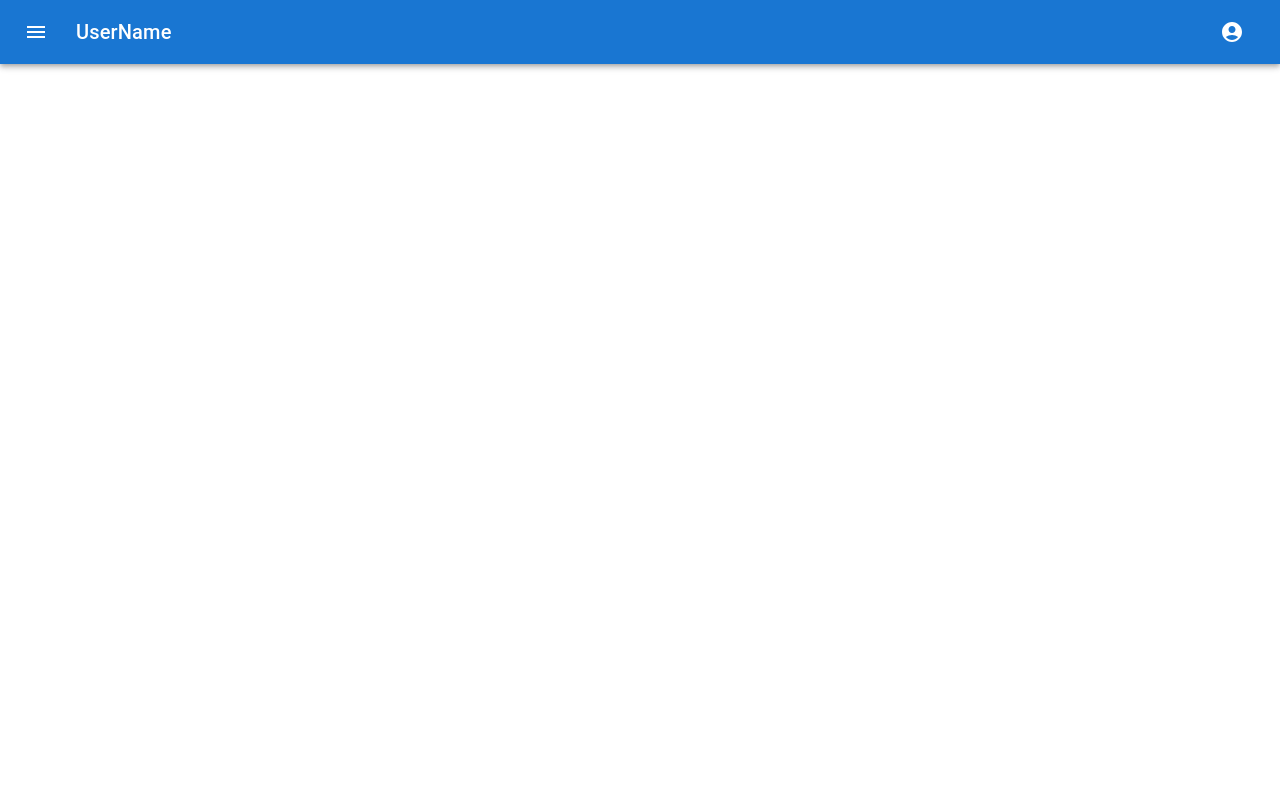
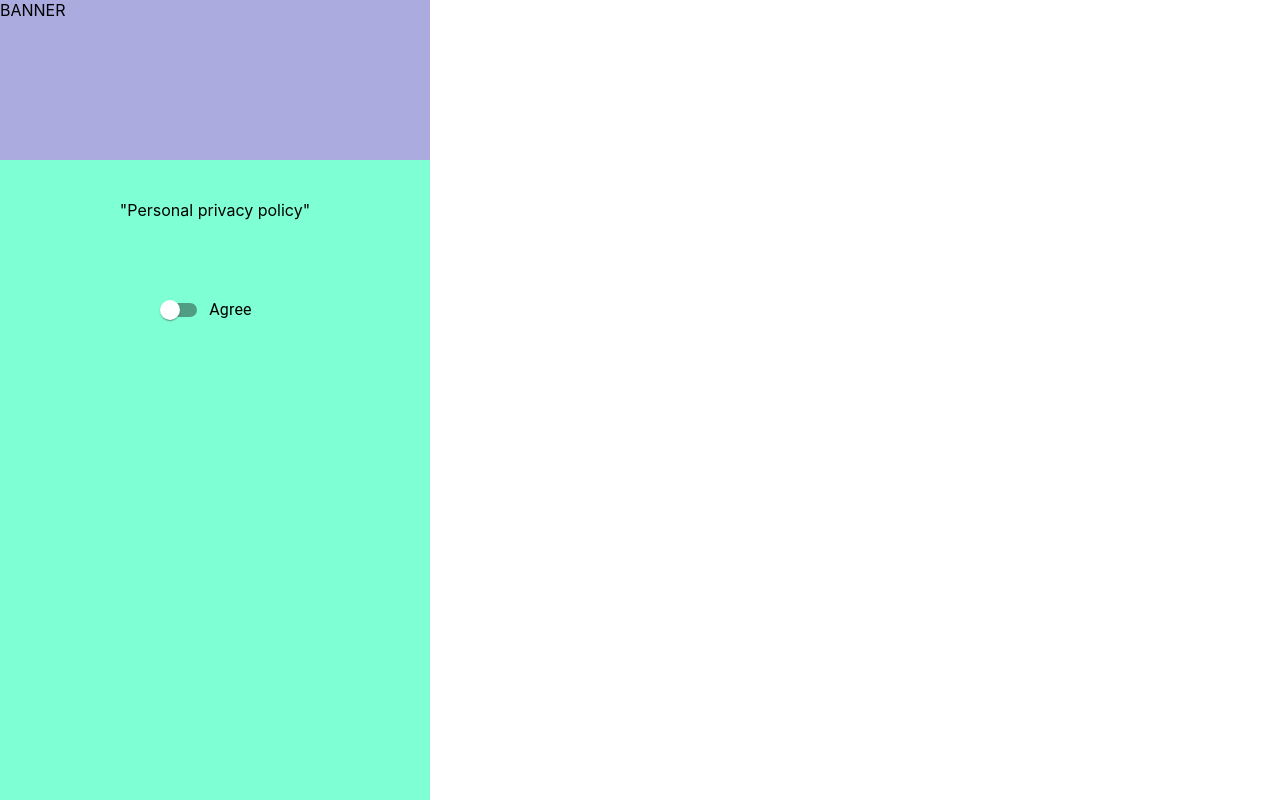
Before and after one commit to MansonHui/project0, a React (Create React App) app in the folder frontend/: page /Login in a window 1280 px wide. Before the commit this address had no page. Built offline with nearby package versions, Linux system fonts and the light colour scheme; no server answers.

Commit message:
login page join togrther

```diff
--- a/frontend/src/App.tsx
+++ b/frontend/src/App.tsx
@@ -1,13 +1,12 @@
 import React from 'react';
 import logo from './logo.svg';
 import './App.css';
+import Login from './pages/login/Login';
 
 function App() {
   return (
     <div className="App">
       <header className="App-header">
-
-
       </header>
     </div>
   );
--- a/frontend/src/index.tsx
+++ b/frontend/src/index.tsx
@@ -4,30 +4,73 @@ import "./index.css";
 import App from "./App";
 import * as serviceWorkerRegistration from "./serviceWorkerRegistration";
 import reportWebVitals from "./reportWebVitals";
-import { BrowserRouter, Routes, Route } from 'react-router-dom'
+import { BrowserRouter, Routes, Route, Navigate } from "react-router-dom";
 import HomePage from "./pages/home/HomePage";
 import MessagePage from "./pages/notice/MessagePage";
 import DrawPage from "./pages/drawNotice/DrawPage";
 import AIAttendances from "./pages/scan/AIAttendances";
 import MenuHeaderBar from "./components/header/Header";
-
+import Login from "./pages/login/Login";
 
 const root = ReactDOM.createRoot(
   document.getElementById("root") as HTMLElement
 );
+
+// if login done can use this(line 21~48)
+
+// const isLoggedIn = localStorage.getItem("isLoggedIn") === "true";
+
+// root.render(
+//   <React.StrictMode>
+//     <BrowserRouter>
+//       <Routes>
+//         <Route path="/Login" element={<Login />} />
+//         <Route
+//           path="/HomePage"
+//           element={isLoggedIn ? <HomePage /> : <Navigate to="/Login" />}
+//         />
+//         <Route
+//           path="/Message"
+//           element={isLoggedIn ? <MessagePage /> : <Navigate to="/Login" />}
+//         />
+//         <Route
+//           path="/Drawing"
+//           element={isLoggedIn ? <DrawPage /> : <Navigate to="/Login" />}
+//         />
+//         <Route
+//           path="/AI"
+//           element={isLoggedIn ? <AIAttendances /> : <Navigate to="/Login" />}
+//         />
+//         {isLoggedIn && <MenuHeaderBar />}
+//       </Routes>
+//     </BrowserRouter>
+//   </React.StrictMode>
+// );
+
 root.render(
   <React.StrictMode>
     <BrowserRouter>
-
-      <MenuHeaderBar />
-          <Routes>
-            <Route path="/" element={<HomePage />}/>
-            <Route path="Message" element={<MessagePage/>}/>
-            <Route path="Drawing" element={<DrawPage/>}/>
-            <Route path="AI" element={<AIAttendances/>}/>
-          </Routes>
+      <Routes>
+        <Route path="/Login" element={<Login />} />
+        <Route
+          path="/HomePage"
+          element={<HomePage />}
+        />
+        <Route
+          path="/Message"
+          element={<MessagePage />}
+        />
+        <Route
+          path="/Drawing"
+          element={<DrawPage />}
+        />
+        <Route
+          path="/AI"
+          element={<AIAttendances/>}
+        />
+        {/* {isLoggedIn && <MenuHeaderBar />} */}
+      </Routes>
     </BrowserRouter>
-
   </React.StrictMode>
 );
 
--- /dev/null
+++ b/frontend/src/pages/login/Login.module.css
@@ -0,0 +1,72 @@
+#loginContainer {
+  display: flex;
+  flex-direction: column;
+  align-items: center;
+  justify-content: center;
+  width: 430px;
+  height: 100vh;
+  margin: 0;
+  padding: 0;
+}
+
+#bannerContainer {
+  height: 20%;
+  width: 100%;
+  background-color: rgb(171, 171, 223);
+}
+
+#privacyPolicyAndOption {
+  display: flex;
+  flex-direction: column;
+  align-items: center;
+  height: 80%;
+  width: 100%;
+  background-color: aquamarine;
+}
+
+#privacyPolicy {
+  display: flex;
+  flex-direction: column;
+  align-items: center;
+  justify-content: center;
+  height: 100px;
+  width: 100%;
+  /* background-color: brown; */
+}
+
+#agreeOptionBox {
+  display: flex;
+  justify-content: center;
+  height: 100px;
+  width: 100%;
+  /* background-color: blue; */
+}
+
+#loginCore {
+  display: flex;
+  justify-content: center;
+  flex-direction: column;
+  align-items: center;
+  height: 200px;
+  width: 215px;
+  background-color: azure;
+  margin: 1px;
+}
+
+#loginInputBar {
+  display: flex;
+  flex-direction: column;
+}
+
+#welcome,
+#email,
+#password {
+  display: flex;
+  justify-content: center;
+  margin: 15px;
+}
+
+.input{
+  height: 2vh;
+  width: 300px;
+}
--- /dev/null
+++ b/frontend/src/pages/login/Login.tsx
@@ -0,0 +1,90 @@
+import React, { useState } from "react";
+import Box from "@mui/material/Box";
+import Switch from "@mui/material/Switch";
+import Slide from "@mui/material/Slide";
+import FormControlLabel from "@mui/material/FormControlLabel";
+import styles from "./Login.module.css";
+import { useFetch } from "./customLoginFetch";
+import { useNavigate } from 'react-router-dom';
+
+export default function Login(props: any) {
+  let data = useFetch("http://localhost:3000/Login");
+
+  const [email, setEmail] = useState("");
+  const [password, setPassword] = useState("");
+  const [error, setError] = useState("");
+  const navigate = useNavigate();
+
+  const handleLogin = () => {
+    // Perform login logic here
+    if (email === "admin@admin.com" && password === "123") {
+      // If the login is successful, set the isLoggedIn value in the local storage
+      localStorage.setItem('isLoggedIn', 'true');
+      navigate('/'); // Navigate to the HomePage
+    } else {
+      setError("Invalid email or password");
+    }
+  };
+
+  const handleSubmit = (e: any) => {
+    e.preventDefault();
+    handleLogin();
+    props.setFormDone(true);
+  };
+
+  const loginForm = (
+    <form onSubmit={handleSubmit} id={styles.loginCore}>
+      <div id={styles.loginInputBar}>
+        <div id={styles.welcome}>Welcome</div>
+        <div id={styles.email}>
+          <input
+            type="email"
+            value={email}
+            onChange={(e) => setEmail(e.target.value)}
+            placeholder="email"
+            required
+          />
+        </div>
+        <div id={styles.password}>
+          <input
+            type="password"
+            value={password}
+            onChange={(e) => setPassword(e.target.value)}
+            placeholder="password"
+            required
+          />
+        </div>
+      </div>
+      <input type="submit" value="Login" />
+      {error && <div>{error}</div>}
+    </form>
+  );
+  const [checked, setChecked] = React.useState(false);
+
+  const handleChange = () => {
+    setChecked((prev) => !prev);
+  };
+
+  return (
+    <Box id={styles.loginContainer}>
+      <div id={styles.bannerContainer}>
+        <div id={styles.loginBanner}>BANNER</div>
+      </div>
+      <div id={styles.privacyPolicyAndOption}>
+        <div>
+          <label id={styles.privacyPolicy}>"Personal privacy policy"</label>
+          <div id={styles.agreeOptionBox}>
+            <FormControlLabel
+              id={styles.agreeOption}
+              control={<Switch checked={checked} onChange={handleChange} />}
+              label="Agree"
+            />
+          </div>
+          <Slide direction="up" in={checked} mountOnEnter unmountOnExit>
+            {loginForm}
+          </Slide>
+        </div>
+      </div>
+    </Box>
+  );
+}
--- /dev/null
+++ b/frontend/src/pages/login/customLoginFetch.ts
@@ -0,0 +1,14 @@
+import { useState,useEffect } from "react";
+
+export const useFetch = (url:string)=>{
+    const[data,setData] = useState(null);
+    useEffect (()=> {
+        const fetchData = async () => {
+            const res = await fetch(url);
+            const response = await res.json();
+            setData (response);
+        };
+        fetchData();
+    },[url]);
+    return data;
+};
```
Also changed, not shown: 1 other file (tests, documents, lock files or other folders).
